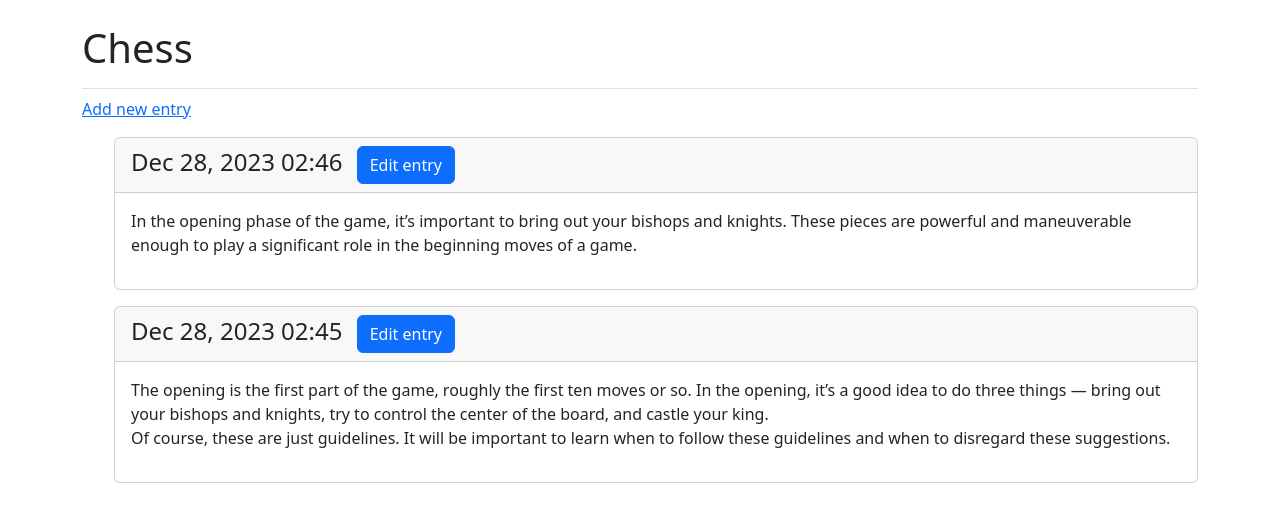
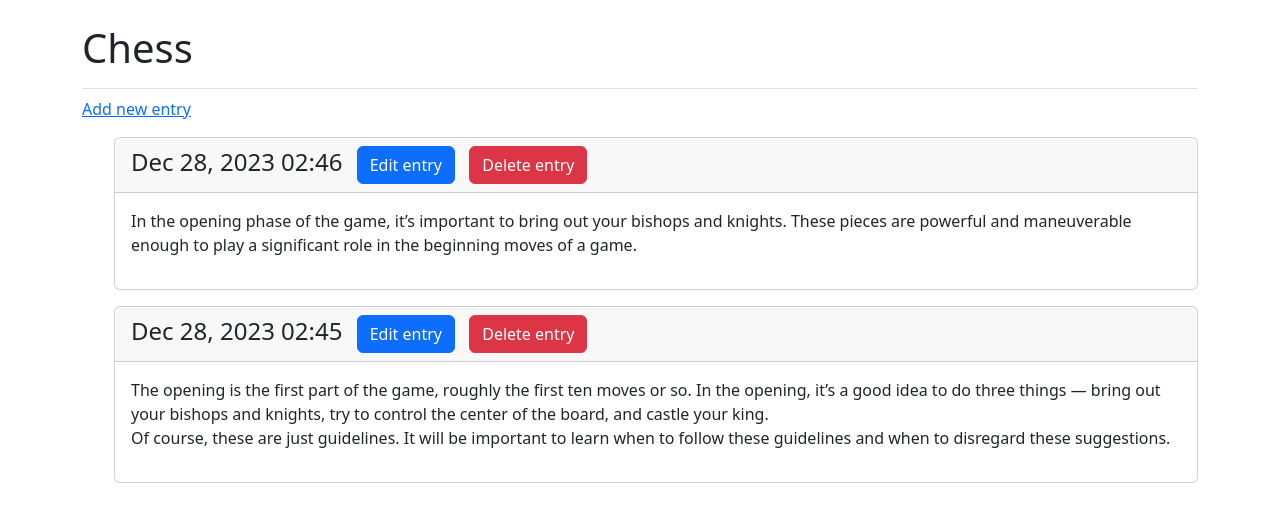
Before and after one commit to ReinX24/learning_log, a Django app: page /topics/1/ in a window 1280 px wide. Shown: the part 58-580 px from the top of the page. Run offline with Django 5.2, Linux system fonts and the light colour scheme; a user stored in the database is signed in; data comes from the database, SQL or seed files in the repository; both versions use the stored data as it was after the commit; some libraries are stand-ins or nearby versions.

Commit message:
Added functionality of being able to delete an entry.

```diff
--- a/learning_logs/templates/learning_logs/topic.html
+++ b/learning_logs/templates/learning_logs/topic.html
@@ -13,8 +13,10 @@
         <!-- Card header with timestamp and edit link -->
         <h4 class="card-header">
             {{ entry.date_added|date:'M d, Y H:i' }}
-            <small class="ms-2"><a class="btn btn-primary btn-md" href="{% url 'learning_logs:edit_entry' entry.id %}">
-                    Edit entry</a></small>
+            <a class="btn btn-primary btn-md ms-2" href="{% url 'learning_logs:edit_entry' entry.id %}">
+                Edit entry</a>
+            <a class="btn btn-danger btn-md ms-2" href="{% url 'learning_logs:delete_entry' entry.id %}">
+                Delete entry</a>
         </h4>
         <!-- Card body with entry text -->
         <div class="card-body">{{ entry.text|linebreaks }}</div>
--- a/learning_logs/urls.py
+++ b/learning_logs/urls.py
@@ -19,6 +19,8 @@ urlpatterns = [
     path("new_entry/<int:topic_id>/", views.new_entry, name="new_entry"),
     # Page for editing an entry.
     path("edit_entry/<int:entry_id>/", views.edit_entry, name="edit_entry"),
-    # Page for deleting an entry
+    # Page for deleting a Topic
     path("delete_topic/<int:topic_id>/", views.delete_topic, name="delete_topic"),
+    # Page for deleting an Entry
+    path("delete_entry/<int:entry_id>", views.delete_entry, name="delete_entry"),
 ]
--- a/learning_logs/views.py
+++ b/learning_logs/views.py
@@ -144,6 +144,22 @@ def delete_topic(request, topic_id):
     return render(request, "learning_logs/delete_topic.html", context)
 
 
+@login_required
+def delete_entry(request, entry_id):
+    """Delete an existing entry and return to entries page."""
+    entry = Entry.objects.get(id=entry_id)
+    topic = entry.topic
+
+    if request.method != "POST":
+        context = {"topic": topic, "entry": entry}
+    else:
+        entry.delete()
+        return redirect("learning_logs:topic", topic_id=topic.id)
+
+    context = {"topic": topic, "entry": entry}
+    return render(request, "learning_logs/delete_entry.html", context)
+
+
 def check_topic_owner(request, topic):
     """Checks if the current topic's owner is same with the current user."""
     if topic.owner != request.user:
```
Also changed, not shown: learning_logs/templates/learning_logs/delete_entry.html (added, +28 -0 lines), db.sqlite3.
